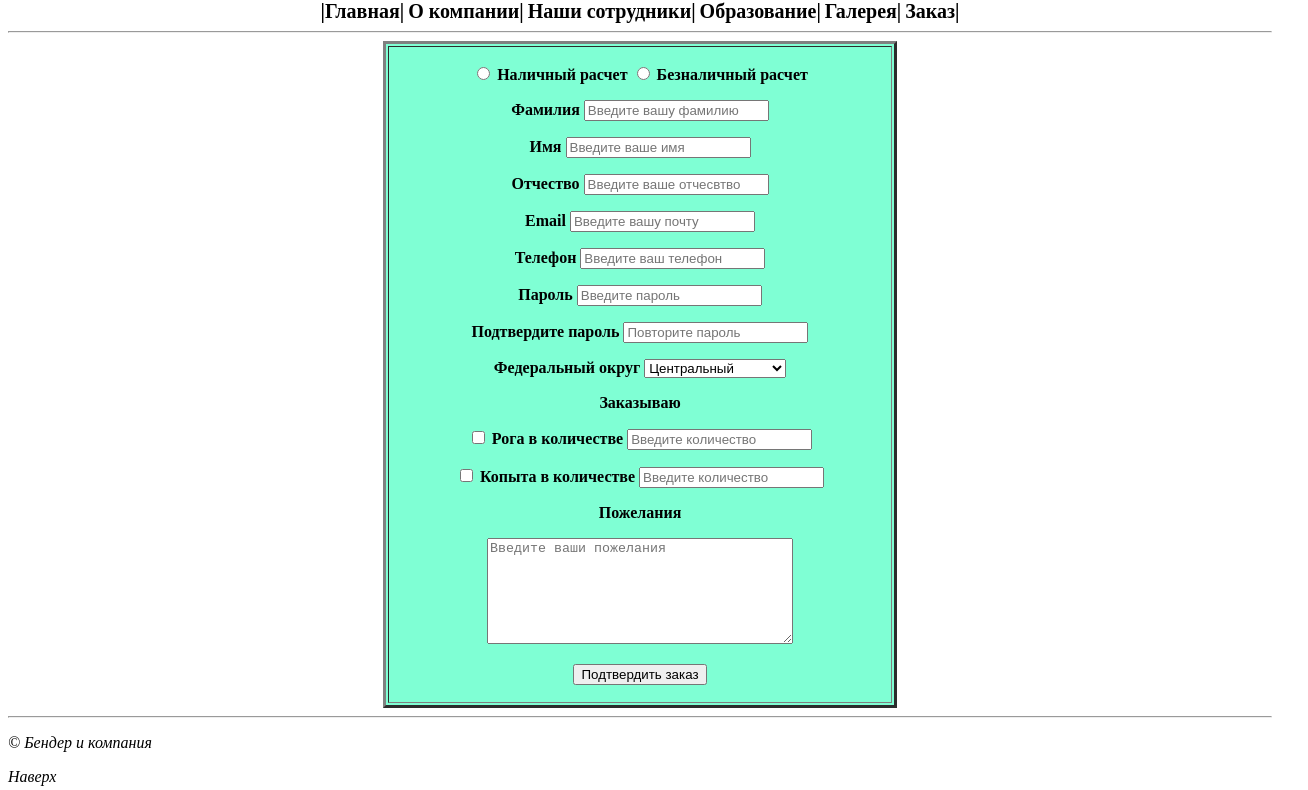
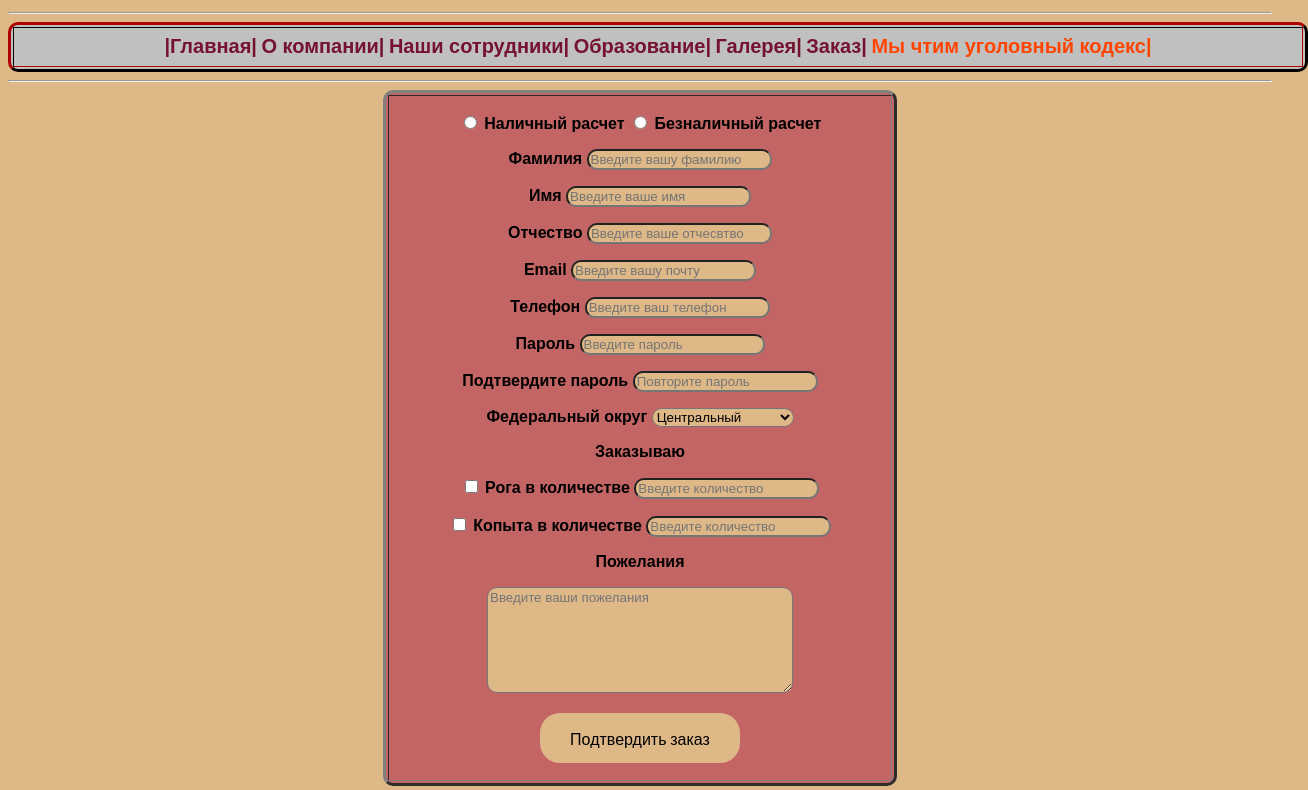
Before and after one commit to NikitaMokeev18/PM-05, a plain HTML site: page hornsandhooves/order.html in a window 1280 px wide. Shown: the part 137-927 px from the top of the page, 1308 px wide, since content can reach past the window. Drawn offline with Linux system fonts and the light colour scheme.

Commit message:
Add files via upload

```diff
--- /dev/null
+++ b/hornsandhooves/main.css
@@ -0,0 +1,91 @@
+nav a{/*стиль меню */
+font-size: 20px;
+font-weight: bold;
+text-decoration:none;
+color: rgb(117, 18, 48);
+}
+footer{
+    font-style: italic;
+}
+p1{/*подпись с низу в странице о компании*/
+    font-style: italic;
+}
+a{/*ссылки на страницы*/
+    color: black;
+    text-decoration:none;
+    font-family: Arial, Verdana, sans-serif;
+}
+
+body{
+    background-color: burlywood;
+    background: radial-gradient( to top, #F6EFD2, #f79800);
+}
+table{ /*таблица общие настройки*/
+    background-color: rgb(196, 101, 101);
+    border-radius: 10px/10px
+}
+th{/*заголовки в таблицах*/
+    color: rgb(216, 198, 198);
+    font-size: 100%;
+    font-family: Arial, Verdana, sans-serif;
+}
+td{/*текст в таблицах*/
+color: rgb(255, 255, 255);
+font-size: 100%;
+font-family: Arial, Verdana, sans-serif;
+}
+h1,h2,h3,h4{ /*заголовки 1,2,3,4 типов*/
+    color: rgb(117, 18, 48);
+  font-size: 200%;
+  font-family: Arial, Verdana, sans-serif;
+
+
+}
+p {/*обычный текст*/
+   color: black;
+   font-family: Arial, Verdana, sans-serif;
+}
+b{ /*стиль жирного начертания*/
+    color: rgb(90, 0, 0);
+    font-family: Arial, Verdana, sans-serif;
+}
+img{ /*рамка фоток*/
+    border: 3px dotted rgb(90, 0, 0);
+}
+button{ /*кнопка подтвердить заказ соответственно*/
+    width: 200px;
+    height: 50px;
+    background-color: burlywood;
+    font-family: Impact, Haettenschweiler, 'Arial Narrow Bold', sans-serif, Arial, sans-serif;
+    font-size:100%;
+    border-radius: 20px/20px;
+    border: 2px;
+}
+input{ /* поля с вводом текста*/
+    background-color: burlywood;
+    font-family: Arial, Helvetica, sans-serif;
+    border-radius: 10px/10px
+}
+textarea{  /*поле предложений*/
+    background-color: burlywood;
+    font-family: Arial, Helvetica, sans-serif ;
+    border-radius: 10px/10px;
+    width: 300px;
+    height: 100px;
+}
+select{ /*выбор округа*/
+    background-color: burlywood;
+    font-family: Arial, Helvetica, sans-serif;
+    border-radius: 10px/10px
+}
+.or{ /*таблица заказа*/
+    border-radius: 10px/10px;
+}
+.menu{
+    background-color:rgb(192, 192, 192);
+    border-color: rgb(90, 0, 0);
+}
+a[href^="https://"]/*индивидуальный цвет ссылки */
+{
+    color:  orangered;
+}
--- a/hornsandhooves/order.html
+++ b/hornsandhooves/order.html
@@ -4,7 +4,7 @@
     <meta charset="UTF-8">
     <meta name="viewport" content="width=device-width, initial-scale=1.0">
     <title>Рога и копыта</title>
-    <link rel="stylesheet" href="style.css">
+    <link rel="stylesheet" href="main.css">
     <link rel="shortcut icon" href="img/images/favicon.ico" type="image/x-icon">
 </head>
 <body>
@@ -13,6 +13,8 @@
 <h2>Мы работаем для вас</h2>
 </header>
 <hr>
+<table width="1300px" height="50px" border="3" align="center" class="menu">
+  <th>
 <nav align="center">
   <a href="index.html">|Главная|</a>
   <a href="about.html">О компании|</a>
@@ -20,9 +22,12 @@
   <a href="education.html">Образование|</a>
   <a href="galery.html">Галерея|</a>
   <a href="order.html">Заказ|</a>
+  <a href="https://xn--b1aew.xn--p1ai/">Мы чтим уголовный кодекс|</a>
   </nav>
+</th>
+  </table>
     <hr>
-    <table width="top" border="3" align="center" bgcolor="aquamarine">
+    <table width="top" border="3" align="center" bgcolor="aquamarine" class="or">
     <th width="500px">
         <form action="/signup" method="POST">
         <p>
```
Also changed, not shown: hornsandhooves/about.html (+8 -3 lines), hornsandhooves/education.html (+8 -2 lines), hornsandhooves/emploue.html (+14 -9 lines), hornsandhooves/galery.html (+8 -3 lines), hornsandhooves/index.html (+7 -3 lines). Lines whose indentation alone changed are shown as unchanged.
